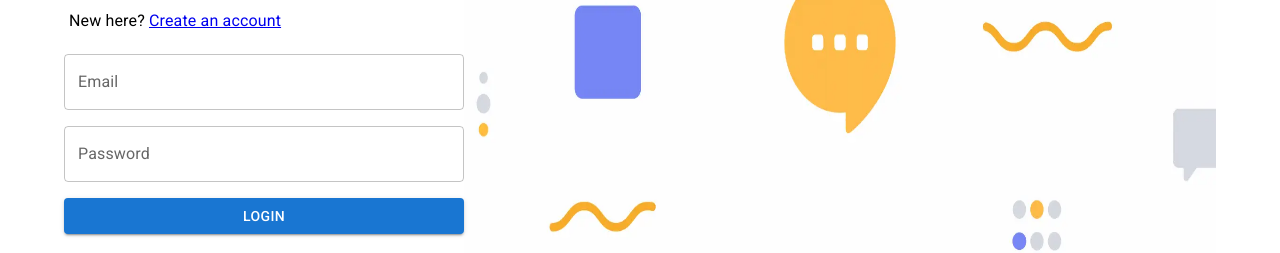
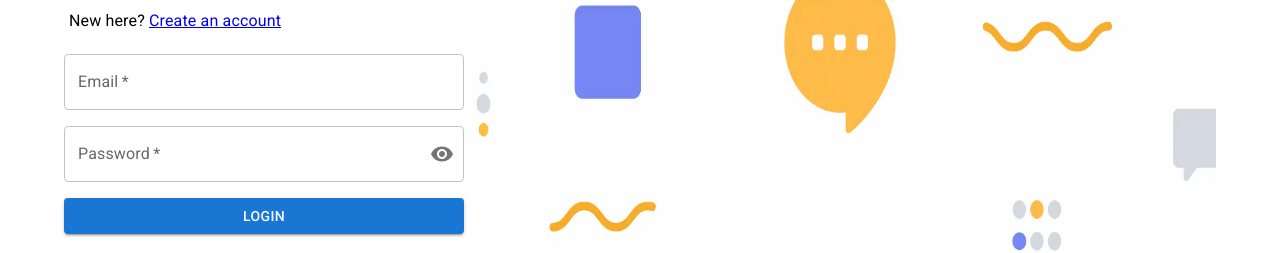
Before and after one commit to ben1499/messaging-app, a React (Vite) app: page /login in a window 1280 px wide. Shown: the part 354-607 px from the top of the page. Built offline with nearby package versions, Linux system fonts and the light colour scheme; no server answers.

Commit message:
Add usability improvements

```diff
--- a/package.json
+++ b/package.json
@@ -19,6 +19,7 @@
     "@mui/material": "^5.16.4",
     "axios": "^1.7.2",
     "emoji-mart": "^5.6.0",
+    "prop-types": "^15.8.1",
     "react": "^18.3.1",
     "react-dom": "^18.3.1",
     "react-router-dom": "^6.25.1"
--- a/src/components/Chat.jsx
+++ b/src/components/Chat.jsx
@@ -10,6 +10,7 @@ import TagFacesIcon from '@mui/icons-material/TagFaces';
 import Picker from '@emoji-mart/react'
 import ArrowIcon from '@mui/icons-material/KeyboardArrowDown';
 import { useNavigate } from "react-router-dom";
+import PropTypes from "prop-types";
 
 const StyledImg = styled.img`
   border-radius: 50%;
@@ -216,4 +217,8 @@ function Chat({ user }) {
   )
 }
 
+Chat.propTypes = {
+  user: PropTypes.object
+};
+
 export default Chat;
--- a/src/components/ProtectedRoute.jsx
+++ b/src/components/ProtectedRoute.jsx
@@ -1,4 +1,5 @@
 import { Navigate } from "react-router-dom";
+import PropTypes from "prop-types";
 
 function ProtectedRoute({ children }) {
 
@@ -9,4 +10,8 @@ function ProtectedRoute({ children }) {
   return children;
 }
 
+ProtectedRoute.propTypes = {
+  children: PropTypes.node
+};
+
 export default ProtectedRoute;
--- a/src/pages/Login.jsx
+++ b/src/pages/Login.jsx
@@ -1,9 +1,9 @@
-import { Typography, Button, TextField, Stack, Box } from "@mui/material";
+import { Typography, Button, TextField, Stack, Box, IconButton, InputAdornment } from "@mui/material";
 import { Link, useNavigate, useLocation } from "react-router-dom";
 import bgImage from "../assets/bg.webp"
 import { useState, useEffect } from "react";
 import axios from "axios";
-import { Info } from "@mui/icons-material";
+import { Info, Visibility, VisibilityOff } from "@mui/icons-material";
 import { styled, Snackbar } from "@mui/material";
 
 const StyledInfo = styled(Box)(() => ({
@@ -27,6 +27,8 @@ function Login() {
 
   const [errors, setErrors] = useState([]);
   const [errorOpen, setErrorOpen] = useState(false);
+  const [loading, setLoading] = useState(false);
+  const [showPassword, setShowPassword] = useState(false);
 
   useEffect(() => {
     if (location.state?.isRedirect) {
@@ -50,6 +52,7 @@ function Login() {
   const submitForm = (e) => {
     e.preventDefault();
     setErrors([]);
+    setLoading(true);
     axios.post(`${url}/users/login`, model)
     .then((res) => {
       localStorage.setItem("token", res.data.token);
@@ -60,11 +63,15 @@ function Login() {
       if (err.response.data) {
         setErrors(err.response.data.errors);
       }
-    });
+    }).finally(() => setLoading(false));
   }
 
   const handleErrorSnackClose = () => {
     setErrorOpen(false);
+  }
+
+  const toggleShowPassword = () => {
+    setShowPassword(!showPassword);
   }
 
   const emailError = errors?.find((error) => error.path === "email");
@@ -84,16 +91,28 @@ function Login() {
             <Typography variant="h4" sx={{ fontWeight: 'bold', pb: 4}}>Messaging App</Typography>
             <Typography variant="h3">Welcome Back</Typography>
             <Typography sx={{ margin: '5px !important' }}>New here? <Link to="/signup">Create an account</Link></Typography>
-            <TextField label="Email" name="email" type="email" helperText={emailError && <StyledInfo component="span"><Info fontSize="small" />{emailError.msg}</StyledInfo>} value={model.email} onChange={handleModelChange} />
+            <TextField label="Email" name="email" type="email" required helperText={emailError && <StyledInfo component="span"><Info fontSize="small" />{emailError.msg}</StyledInfo>} value={model.email} onChange={handleModelChange} />
             <TextField
               label="Password"
               name="password"
-              type="password"
+              type={showPassword ? "text" : "password"}
+              required
               helperText={passwordError && <StyledInfo component="span"><Info fontSize="small" />{passwordError.msg}</StyledInfo>}
               value={model.password}
               onChange={handleModelChange}
+              InputProps={{
+                endAdornment: (<InputAdornment position="end">
+                    <IconButton
+                      aria-label="toggle password visibility"
+                      onClick={toggleShowPassword}
+                      edge="end"
+                    >
+                      {showPassword ? <VisibilityOff /> : <Visibility />}
+                    </IconButton>
+                  </InputAdornment>)
+                }}
             />
-            <Button type="submit" variant="contained">Login</Button>
+            <Button type="submit" variant="contained" disabled={loading}>Login</Button>
           </Stack>
         </form>
       </Box>
--- a/src/pages/Signup.jsx
+++ b/src/pages/Signup.jsx
@@ -1,10 +1,10 @@
-import { Typography, Button, TextField, Stack, Box } from "@mui/material";
+import { Typography, Button, TextField, Stack, Box, FormControl, InputLabel, OutlinedInput, InputAdornment, IconButton } from "@mui/material";
 import { Link, useNavigate } from "react-router-dom";
 import bgImage from "../assets/bg.webp"
 import { useState } from "react";
 import axios from "axios";
 import { styled } from "@mui/material";
-import { Info } from "@mui/icons-material";
+import { Info, Visibility, VisibilityOff } from "@mui/icons-material";
 
 const StyledInfo = styled(Box)(() => ({
   display: "flex",
@@ -19,6 +19,7 @@ function Signup() {
 
   const navigate = useNavigate();
   const [errors, setErrors] = useState([]);
+  const [loading, setLoading] = useState(false);
 
   const [model, setModel] = useState({
     first_name: "",
@@ -27,9 +28,11 @@ function Signup() {
     password: ""
   })
 
+  const [showPassword, setShowPassword] = useState(false);
+
   const handleSubmit = (e) => {
     e.preventDefault();
-
+    setLoading(true);
     axios.post(`${url}/users/signup`, model)
     .then(() => {
       navigate("/login");
@@ -38,7 +41,7 @@ function Signup() {
         setErrors(err.response.data.errors);
       }
       console.log(err);
-    })
+    }).finally(() => setLoading(true));
   }
 
   const firstNameError = errors?.find((error) => error.path === "first_name");
@@ -61,6 +64,10 @@ function Signup() {
         setModel({...model, password: e.target.value});
         break;
     }
+  }
+
+  const toggleShowPassword = () => {
+    setShowPassword(!showPassword);
   }
 
   return (
@@ -100,12 +107,23 @@ function Signup() {
               label="Password"
               name="password"
               onChange={handleModelChange}
-              type="password"
+              type={showPassword ? "text" : "password"}
               value={model.password}
               required
               helperText={passwordError && <StyledInfo component="span"><Info fontSize="small" />{passwordError.msg}</StyledInfo>}
+              InputProps={{
+              endAdornment: (<InputAdornment position="end">
+                  <IconButton
+                    aria-label="toggle password visibility"
+                    onClick={toggleShowPassword}
+                    edge="end"
+                  >
+                    {showPassword ? <VisibilityOff /> : <Visibility />}
+                  </IconButton>
+                </InputAdornment>)
+              }}
             />
-            <Button type="submit" variant="contained">Sign up</Button>
+            <Button type="submit" variant="contained" disabled={loading}>Sign up</Button>
           </Stack>
         </form>
       </Box>
```
Also changed, not shown: 1 other file (tests, documents, lock files or other folders).
